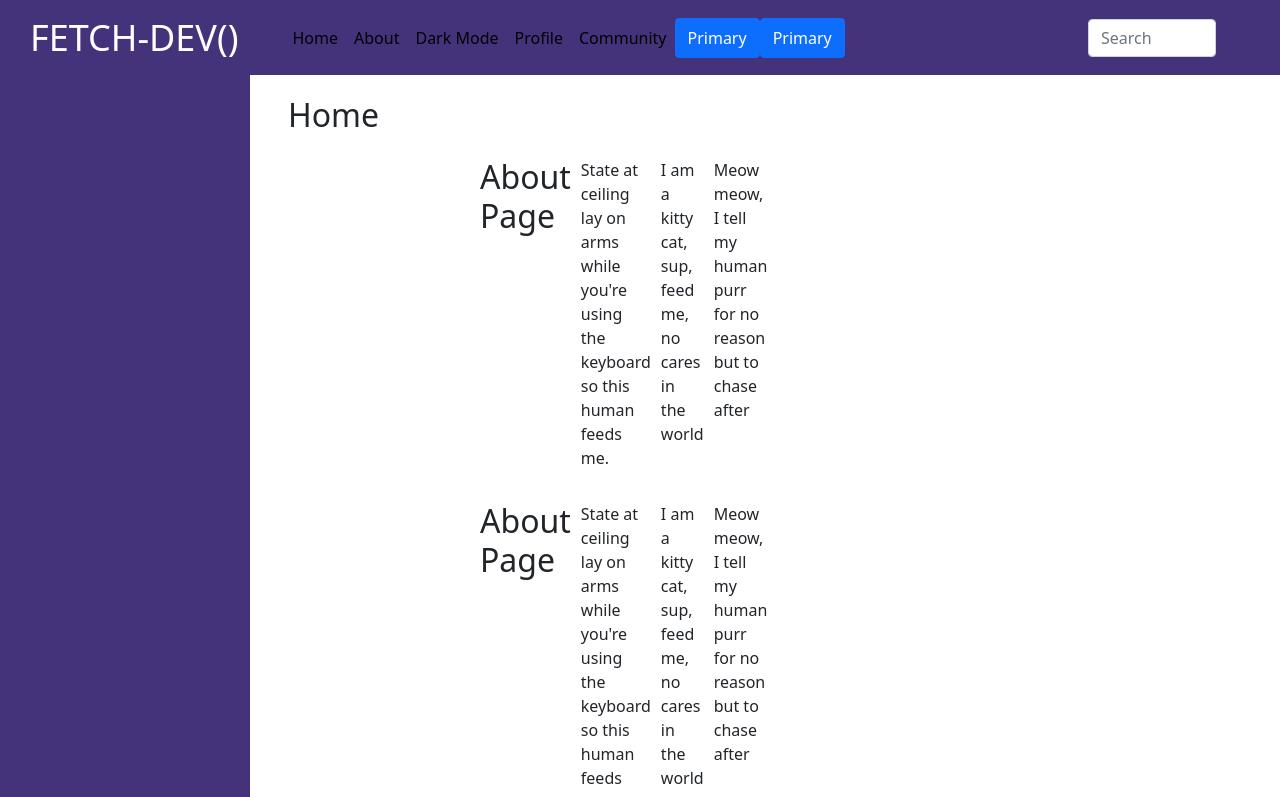
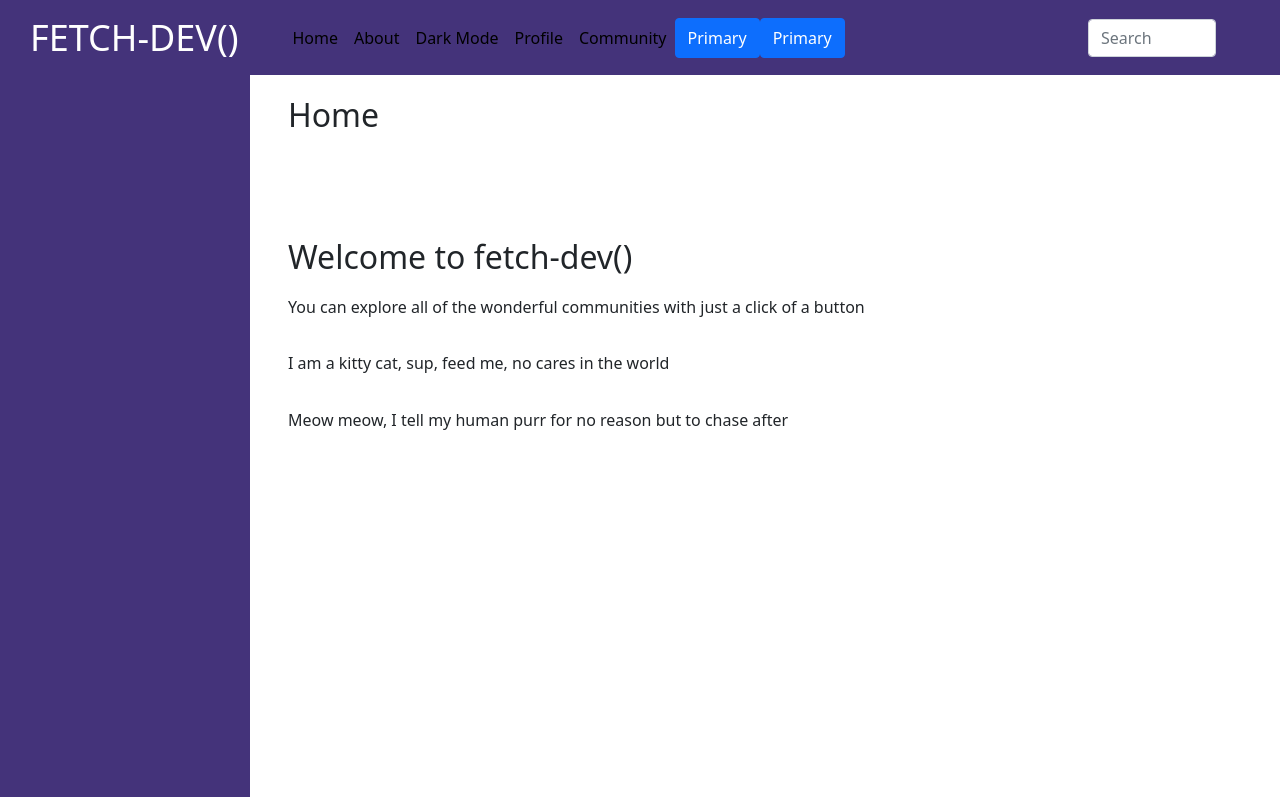
Before and after one commit to naldridge/Capstone-Project, a React (Create React App) app: page / in a window 1280 px wide. Shown: the top 797 px of the page. Built offline with nearby package versions, Linux system fonts and the light colour scheme.

Commit message:
changed style component

```diff
--- a/src/pages/About.jsx
+++ b/src/pages/About.jsx
@@ -31,6 +31,8 @@ export const About = () => (
         State at ceiling lay on arms while you're using the keyboard so this
         human feeds me.
       </p>
+      <p>I am a kitty cat, sup, feed me, no cares in the world</p>
+      <p>Meow meow, I tell my human purr for no reason but to chase after</p>
     </GridWrapper1>{" "}
     <GridWrapper1>
       <h2>About Page</h2>
--- a/src/pages/Home.jsx
+++ b/src/pages/Home.jsx
@@ -19,22 +19,31 @@ const GridWrapper1 = styled.div`
   grid-template-columns: repeat(12, 1fr);
   grid-auto-rows: minmax(25px, auto);
 `;
+const GridWrapper3 = styled.div`
+  display: grid;
+  grid-gap: 10px;
+  margin-top: 6em;
+  margin-left: 18em;
+  margin-right: 6em;
+  grid-template-rows: repeat(12, 1fr);
+  grid-auto-rows: minmax(25px, auto);
+  background: rgba(255, 255, 255);
+`;
 export const Home = () => (
   <>
     <GridWrapper2>
       <h2>Home</h2>
     </GridWrapper2>
-    <GridWrapper1>
-      <h2>About Page</h2>
+    <GridWrapper3>
+      <h2>Welcome to fetch-dev()</h2>
       <p>
-        State at ceiling lay on arms while you're using the keyboard so this
-        human feeds me.
+        You can explore all of the wonderful communities with just a click of a
+        button
       </p>
       <p>I am a kitty cat, sup, feed me, no cares in the world</p>
       <p>Meow meow, I tell my human purr for no reason but to chase after</p>
-    </GridWrapper1>{" "}
+    </GridWrapper3>{" "}
     <GridWrapper1>
-      <h2>About Page</h2>
       <p>
         State at ceiling lay on arms while you're using the keyboard so this
         human feeds me.
```
